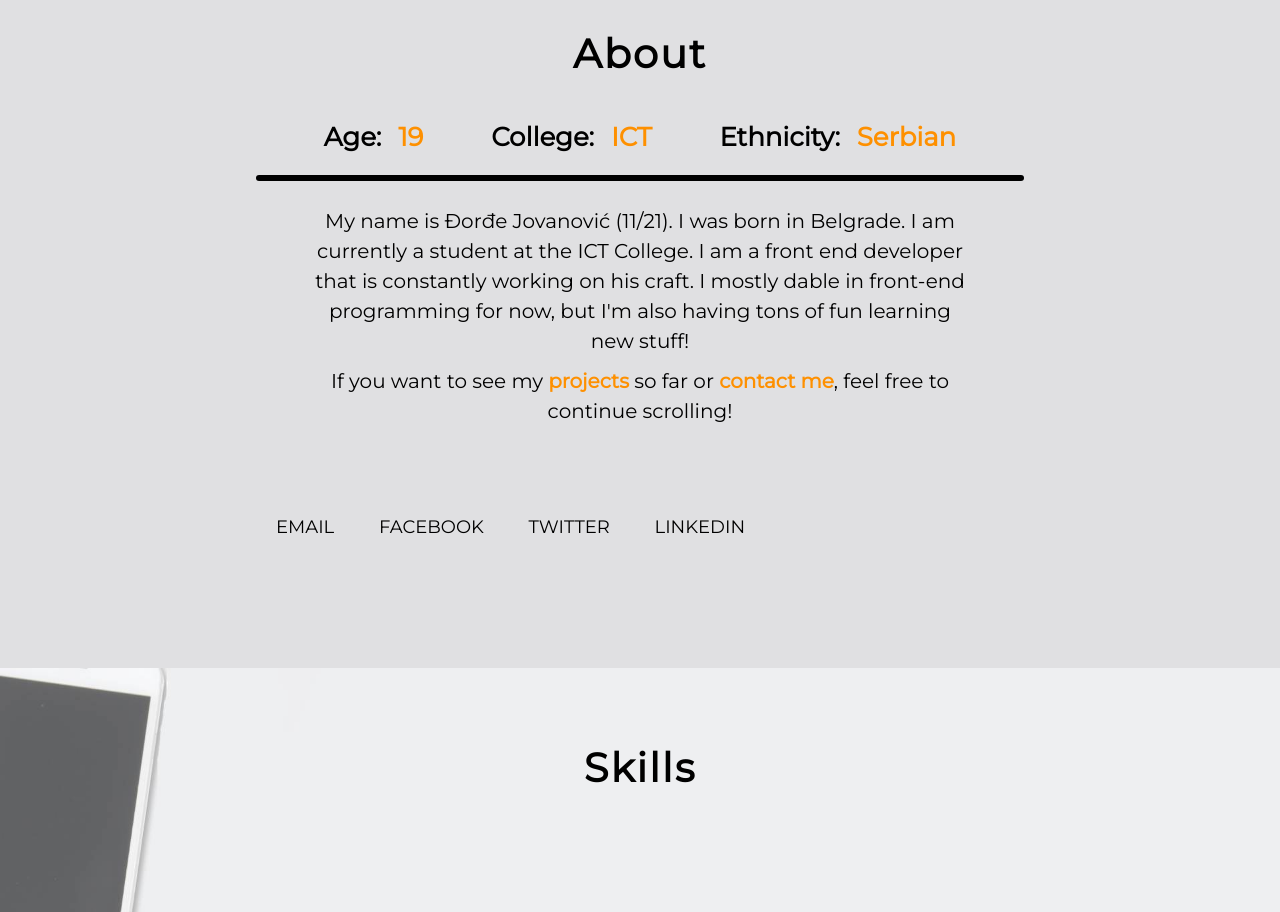
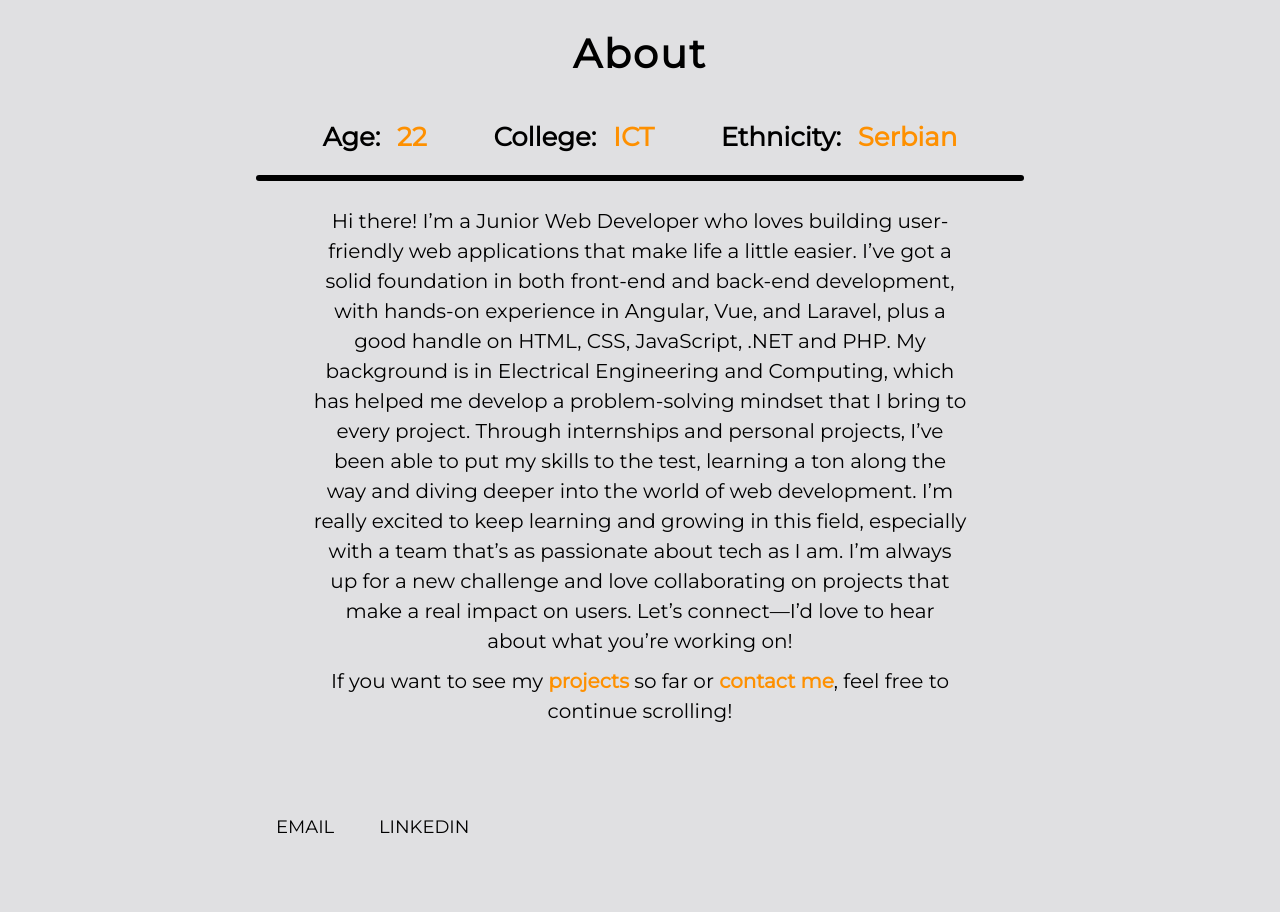
Before and after one commit to Dzokara/Portfolio, a plain HTML site: page index.html in a window 1280 px wide. Shown: the part 1050-1962 px from the top of the page. Drawn offline with Linux system fonts and the light colour scheme.

Commit message:
updated about me text

```diff
--- a/index.html
+++ b/index.html
@@ -53,18 +53,21 @@
             <h2 class="region-h center-txt">About</h2>
             <hr class="line center" />
             <div>
-                <h3 class="about-important">Age: <span class="orange">19</span></h3>
+                <h3 class="about-important">Age: <span class="orange">22</span></h3>
                 <h3 class="about-important">College: <span class="orange">ICT</span></h3>
                 <h3 class="about-important">Ethnicity: <span class="orange">Serbian</span></h3>
             </div>
             <hr class="line center" />
-            <p class="center-txt lh">My name is Đorđe Jovanović (11/21). I was born in Belgrade. I am currently a student at the ICT College. I am a front end developer that is constantly working on his craft. I mostly dable in front-end programming for now, but I'm also having tons of fun learning new stuff!</p>
+            <p class="center-txt lh">Hi there! I’m a Junior Web Developer who loves building user-friendly web applications that make life a little easier. I’ve got a solid foundation in both front-end and back-end development, with hands-on experience in Angular, Vue, and Laravel, plus a good handle on HTML, CSS, JavaScript, .NET and PHP.
+
+My background is in Electrical Engineering and Computing, which has helped me develop a problem-solving mindset that I bring to every project. Through internships and personal projects, I’ve been able to put my skills to the test, learning a ton along the way and diving deeper into the world of web development.
+
+I’m really excited to keep learning and growing in this field, especially with a team that’s as passionate about tech as I am. I’m always up for a new challenge and love collaborating on projects that make a real impact on users. Let’s connect—I’d love to hear about what you’re working on!
+</p>
             <p class="center-txt">If you want to see my <a class="orange" href="#projects">projects</a> so far or <a class="orange" href="#contact">contact me</a>, feel free to continue scrolling!</p>
             <ul class="contacts">
                 <li><a href="mailto:djordje.jovanovic.11.21@ict.edu.rs">Email</a></li>
-                <li><a href="https://www.facebook.com/" target="blank">Facebook</a></li>
-                <li><a href="https://twitter.com/?lang=en" target="blank">Twitter</a></li>
-                <li><a href="https://www.linkedin.com/" target="blank">Linkedin</a></li>
+                <li><a href="https://www.linkedin.com/in/%C4%91or%C4%91e-jovanovi%C4%87-0856882b0/" target="blank">Linkedin</a></li>
             </ul>
 
 
```
